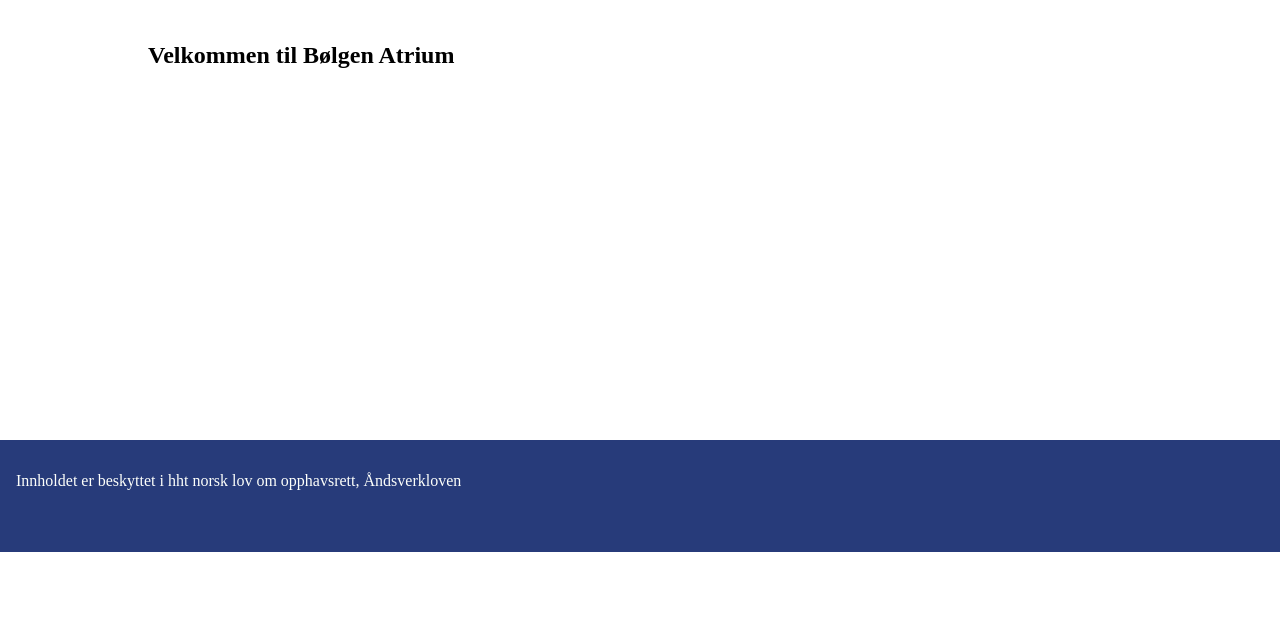
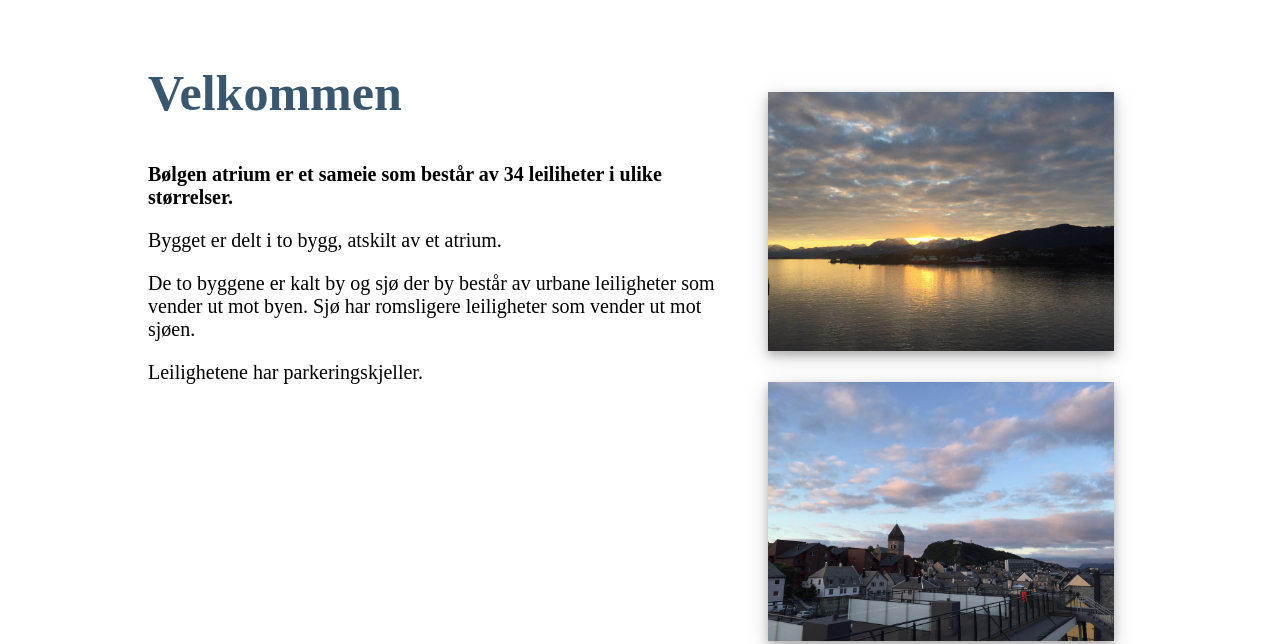
Before and after one commit to frifro/frifro.github.io, a plain HTML site: page index.html in a window 1280 px wide. Shown: the part 248-892 px from the top of the page. Before the commit the page ends 800 px from the top, so only its background shows below. Drawn offline with Linux system fonts and the light colour scheme.

Commit message:
legg til siste bilder

```diff
--- a/assets/stylesheet/main.css
+++ b/assets/stylesheet/main.css
@@ -3,6 +3,13 @@ body{
     margin:0;
     padding:0;
     height:100%;
+}
+h1{
+    color: #395870;
+    font-size: 50px;
+}
+p{
+    font-size: 20px;
 }
 ul {
     list-style-type: none;
@@ -34,14 +41,26 @@ nav{
      height: 200px;
 
  }
-section{
+.section-one{
+    float: right;
+    width: 30%;
+    height: 30%;
+    margin-right: 10%;
+    margin-top: 7%;
+}
+.section-two{
     width: auto;
     height: auto;
     padding: 20px;
     margin-left: 10%;
     overflow-y:scroll;
 }
-
+.sea_view, .roof_view{
+    width: 90%;
+    height: 90%;
+    box-shadow: 0 4px 8px 0 rgba(0, 0, 0, 0.2), 0 6px 20px 0 rgba(0, 0, 0, 0.19);
+    margin-bottom: 7%;
+}
 footer{
     width: 97.5%;
     height: 10%;
@@ -49,7 +68,7 @@ footer{
     background: #273b7a;
     position: absolute;
     right: 0;
-    bottom: 0;
+    bottom: -450px;
     left: 0;
     padding: 1rem;
 }
--- a/index.html
+++ b/index.html
@@ -20,10 +20,20 @@
             </nav>
             <img class="Header" src="assets/Header.jpg" alt="Header">
         </header>
-            <section>
-                <h1>Velkommen til Bølgen Atrium</h1>
+        <section class="section-one">
+            <img class="sea_view" src="assets/picture/sjøutsikt.jpg" alt="sjøutsikt">
+            <img class="roof_view" src="assets/picture/takterrasse.jpg" alt="takterrasse">
+        </section>
+            <section class="section-two">
+                <h1>Velkommen</h1>
                 <article>
+                    <p><strong>Bølgen atrium er et sameie som består av 34 leiliheter i ulike størrelser.</strong></p>
+                    <p>Bygget er delt i to bygg, atskilt av et atrium.</p>
 
+                    <p>De to byggene er kalt by og sjø der by består av urbane
+                        leiligheter som vender ut mot byen.
+                        Sjø har romsligere leiligheter som vender ut mot sjøen. </p>
+                    <p>Leilighetene har parkeringskjeller.</p>
                 </article>
             </section>
         <footer>
```
Also changed, not shown: assets/stylesheet/brann.css (+10 -2 lines), brann.html (+1 -0 lines), assets/picture/brannsystem.jpg (added), assets/picture/sjøutsikt.jpg (added), assets/picture/takterrasse.jpg (added).
